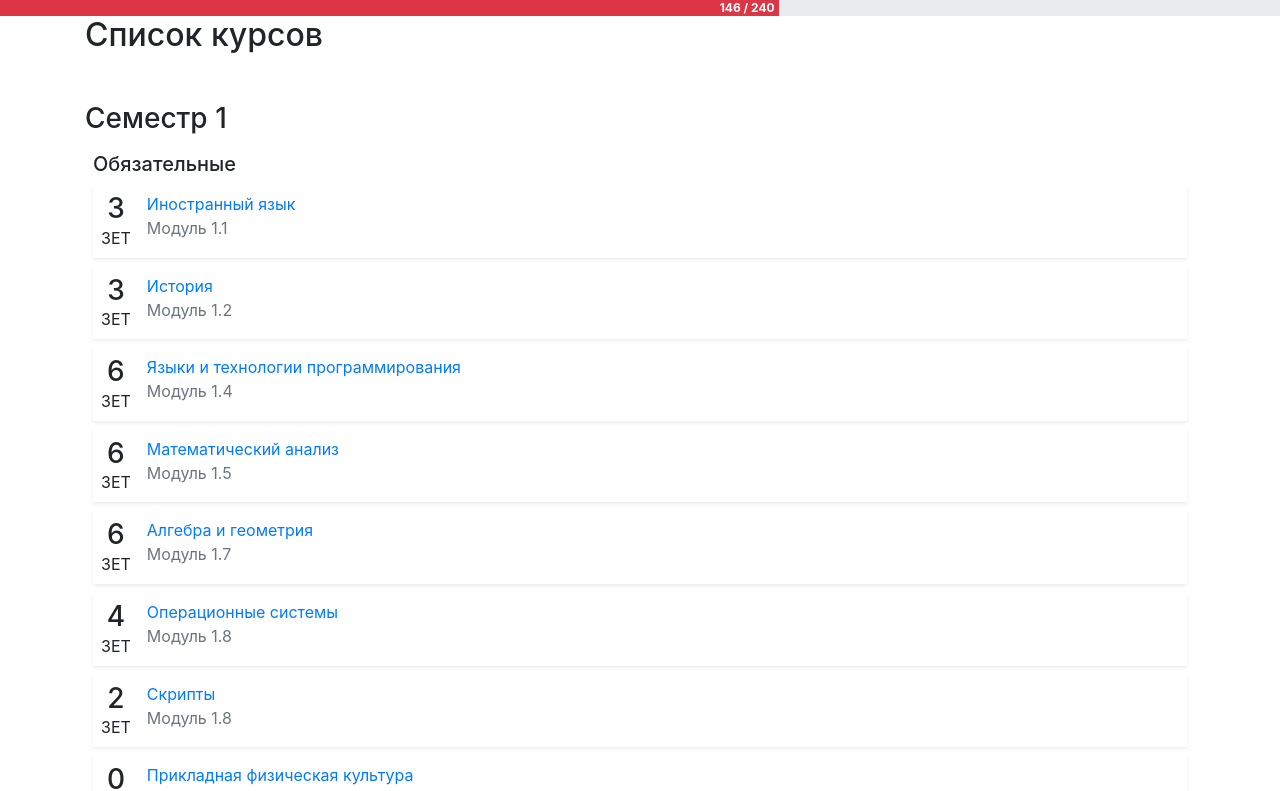
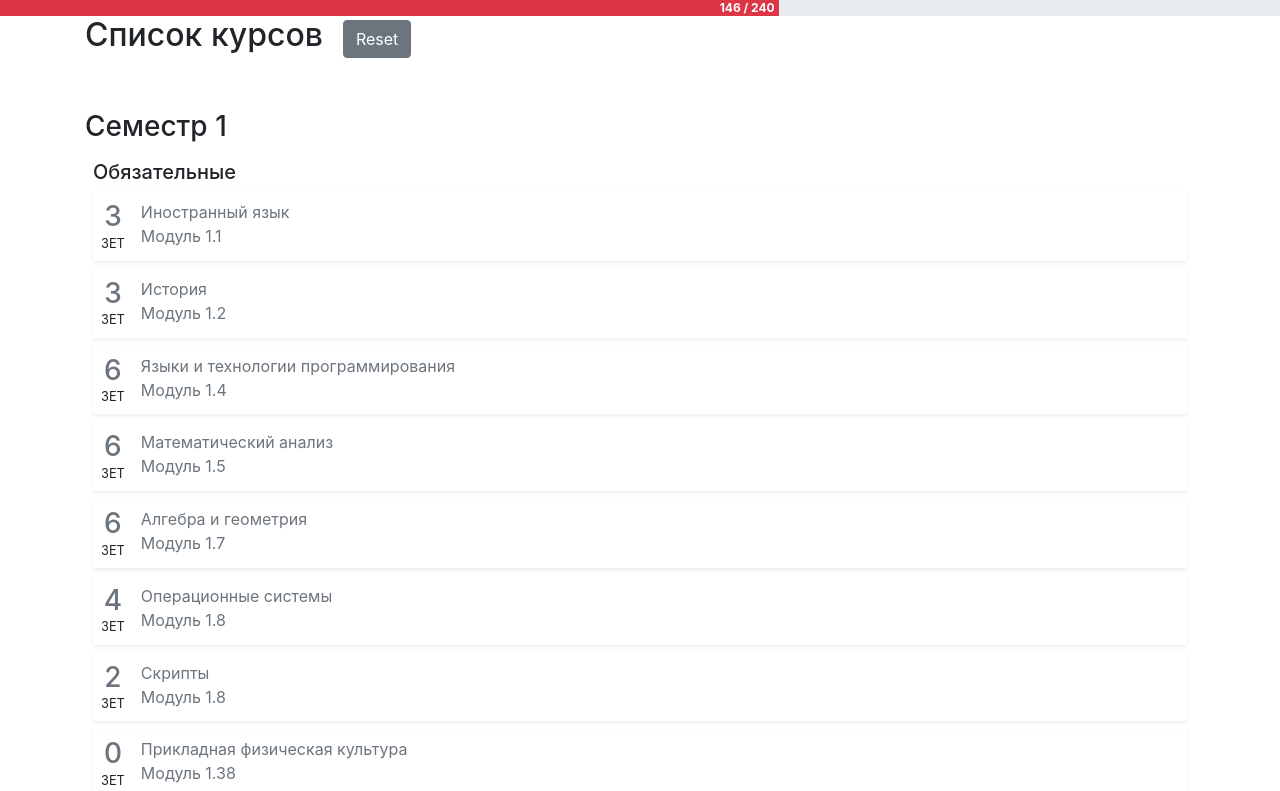
Before and after one commit to creewick/zet, a React (Create React App) app: page / in a window 1280 px wide. Shown: the top 791 px of the page. Built offline with nearby package versions, Linux system fonts and the light colour scheme.

Commit message:
decomposition and fixes

```diff
--- a/src/App.js
+++ b/src/App.js
@@ -1,42 +1,30 @@
 import React from 'react';
-import { Container } from 'reactstrap';
+import { Container, Button } from 'reactstrap';
 import { bySemester, requiredCourses } from './studyPlan';
 import useLocalStorage from './useLocalStorage';
 import ZETBar from './components/ZETBar';
-import Course from './components/Course';
 import Context from './context';
+import Semester from './components/Semester';
 
 export default function App() {
     const [get, set] = useLocalStorage(
         'selected',
         requiredCourses.map((x) => x.code),
     );
+
+    const reset = () => set(requiredCourses.map((x) => x.code));
+
     return (
       <div className="App">
         <Context.Provider value={{ get, set }}>
           <ZETBar />
           <Container>
-            <h2>Список курсов</h2>
+            <div className="d-flex">
+            <h2 className="mr-3">Список курсов</h2>
+            <Button className="m-1" onClick={reset}>Reset</Button>
+            </div>
             { bySemester && bySemester
-                .map((x, i) => (
-                  <div key={i}>
-                    <h3 className="mt-5">Семестр {i + 1}</h3>
-                    <div className="d-flex flex-column flex-md-row">
-                      { x.some((c) => c.required) && (
-                        <div className="p-2 col">
-                          <h5>Обязательные</h5>
-                          {x.filter((c) => c.required).map((c) => <Course course={c} />)}
-                        </div>
-                      )}
-                      { x.some((c) => !c.required) && (
-                        <div className="p-2 col">
-                          <h5>Спец. курсы</h5>
-                          {x.filter((c) => !c.required).map((c) => <Course course={c} />)}
-                        </div>
-                      )}
-                    </div>
-                  </div>
-                ))}
+                .map((courses, i) => <Semester courses={courses} index={i} />)}
           </Container>
         </Context.Provider>
       </div>
--- a/src/components/Course.js
+++ b/src/components/Course.js
@@ -26,6 +26,10 @@ export default function Course({ course }) {
         },
     );
 
+    const textColor = get.includes(course.code)
+        ? 'text-secondary'
+        : 'text-primary';
+
     return (
       <div key={course.code}>
         <Input
@@ -37,11 +41,11 @@ export default function Course({ course }) {
         />
         <label htmlFor={course.code} className={classes}>
           <div className="d-flex flex-column pr-3">
-            <h3 className="m-0 text-center">{course.points}</h3>
-            <p className="m-0">ЗЕТ</p>
+            <h3 className={`m-0 text-center ${textColor}`}>{course.points}</h3>
+            <small className="m-0">ЗЕТ</small>
           </div>
           <div className="d-flex flex-column">
-            <p className="m-0 text-primary">{course.name}</p>
+            <p className={`m-0 ${textColor}`}>{course.name}</p>
             <p className="m-0 text-secondary">Модуль {course.mod}</p>
           </div>
         </label>
--- /dev/null
+++ b/src/components/Semester.js
@@ -0,0 +1,36 @@
+import React from 'react';
+import PropTypes from 'prop-types';
+import Course from './Course';
+
+export default function Semester({ courses, index }) {
+    const toHtml = (c) => <Course course={c} />;
+
+    const groupByFilter = (filter, title) => (courses.some(filter)
+        ? (
+          <div className="p-2 col">
+            <h5>{title}</h5>
+            {courses.filter(filter).map(toHtml)}
+          </div>
+        )
+        : null);
+
+
+    return (
+      <div key={index}>
+        <h3 className="mt-5">{`Семестр ${index + 1}`}</h3>
+        <div className="d-flex flex-column flex-md-row">
+          { groupByFilter((c) => c.required, 'Обязательные')}
+          { groupByFilter((c) => !c.required, 'Спец. курсы')}
+        </div>
+      </div>
+    );
+}
+
+Semester.propTypes = {
+    courses: PropTypes.arrayOf(
+        PropTypes.shape({
+            required: PropTypes.bool.isRequired,
+        }).isRequired,
+    ).isRequired,
+    index: PropTypes.number.isRequired,
+};
```
